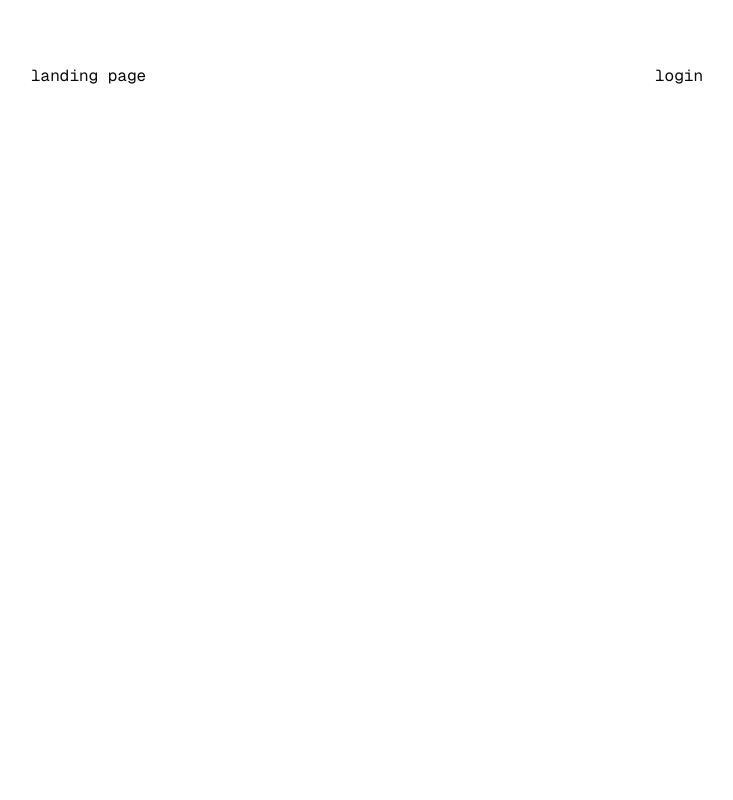
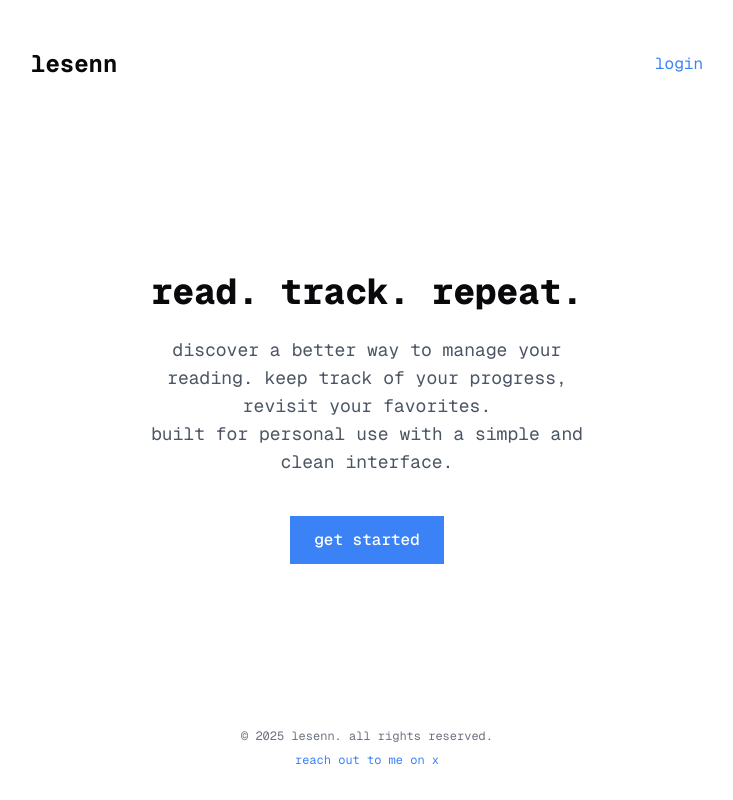
Before and after one commit to obnol/lesenn, a Next.js app: page / in a window 1280 px wide. Shown: the whole page, without its empty margins (273-1006 px from the left). Built offline with nearby package versions, Linux system fonts and the light colour scheme.

Commit message:
feat: add landing

```diff
--- a/app/[username]/page.tsx
+++ b/app/[username]/page.tsx
@@ -1,5 +1,6 @@
 import { AddBookButton } from "@/components/add-book-button";
 import { BookList } from "@/components/book-list";
+import { Header } from "@/components/header";
 import { getUserLibrary } from "@/lib/supabase/queries/cached-queries";
 
 type Params = Promise<{ username: string }>;
@@ -17,8 +18,8 @@ export default async function Page() {
 
   return (
     <div className="flex flex-col gap-8">
-      <div className="flex justify-between items-center">
-        <p className="font-bold text-2xl">library</p>
+      <Header />
+      <div className="flex justify-end">
         <AddBookButton />
       </div>
 
--- a/app/layout.tsx
+++ b/app/layout.tsx
@@ -36,7 +36,7 @@ export default function RootLayout({ children }: Readonly<{ children: React.Reac
           `}
       </Script>
       <body className={`${geistMono.className} antialiased`}>
-        <div className="flex flex-col min-h-screen p-6 md:pt-16">
+        <div className="flex flex-col min-h-screen p-6 md:pt-12">
           <main className="max-w-2xl mx-auto w-full space-y-8">{children}</main>
         </div>
         <Toaster />
--- a/app/page.tsx
+++ b/app/page.tsx
@@ -2,9 +2,35 @@ import Link from "next/link";
 
 export default function Page() {
   return (
-    <div className="flex justify-between">
-      <p>landing page</p>
-      <Link href="/login">login</Link>
+    <div className="flex flex-col items-center justify-center">
+      <header className="flex justify-between items-center w-full mx-auto">
+        <p className="text-2xl font-bold">lesenn</p>
+        <Link href="/login" className="text-blue-500">
+          login
+        </Link>
+      </header>
+
+      <main className="flex flex-col items-center text-center gap-6 pt-48">
+        <h1 className="text-3xl sm:text-4xl font-extrabold leading-tight">read. track. repeat.</h1>
+
+        <p className="text-lg text-gray-600 max-w-md">
+          discover a better way to manage your reading. keep track of your progress, revisit your favorites. <br />
+          built for personal use with a simple and clean interface.
+        </p>
+
+        <Link href="/login" className="mt-4 px-6 py-3 bg-blue-500 text-white font-medium hover:bg-blue-600 transition">
+          get started
+        </Link>
+      </main>
+
+      <footer className="absolute bottom-8 text-xs text-gray-500">
+        <div className="flex flex-col items-center gap-2">
+          © {new Date().getFullYear()} lesenn. all rights reserved.
+          <a href="https://x.com/obnol1" target="_blank" className="text-blue-500">
+            reach out to me on x
+          </a>
+        </div>
+      </footer>
     </div>
   );
 }
--- /dev/null
+++ b/components/header.tsx
@@ -0,0 +1,13 @@
+import { LogOut } from "./log-out";
+
+export function Header() {
+  return (
+    <header className="flex justify-between items-center py-4 border-b border-gray-200">
+      <div className="flex items-center gap-2">
+        <p className="font-bold text-2xl">lesenn</p>
+      </div>
+
+      <LogOut />
+    </header>
+  );
+}
--- a/components/log-out.tsx
+++ b/components/log-out.tsx
@@ -3,5 +3,9 @@
 import { logOutAction } from "@/actions/log-out.action";
 
 export function LogOut() {
-  return <button onClick={logOutAction}>log out</button>;
+  return (
+    <button className="cursor-default" onClick={logOutAction}>
+      log out
+    </button>
+  );
 }
```
